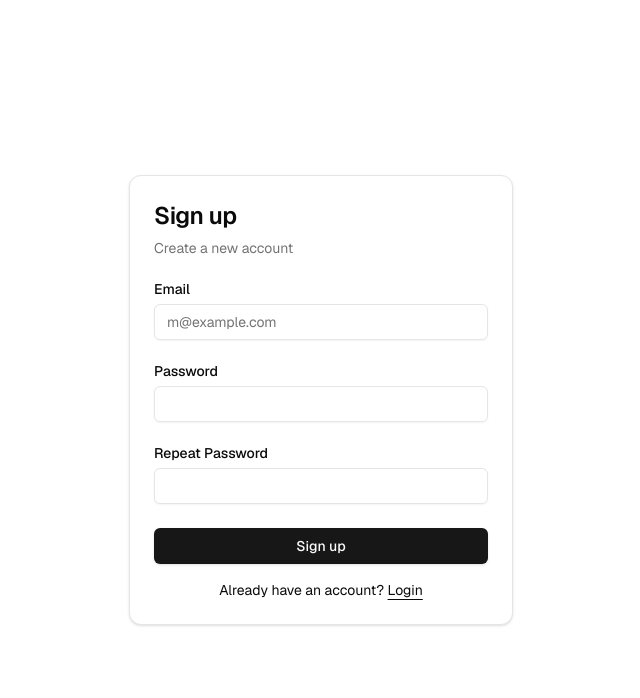
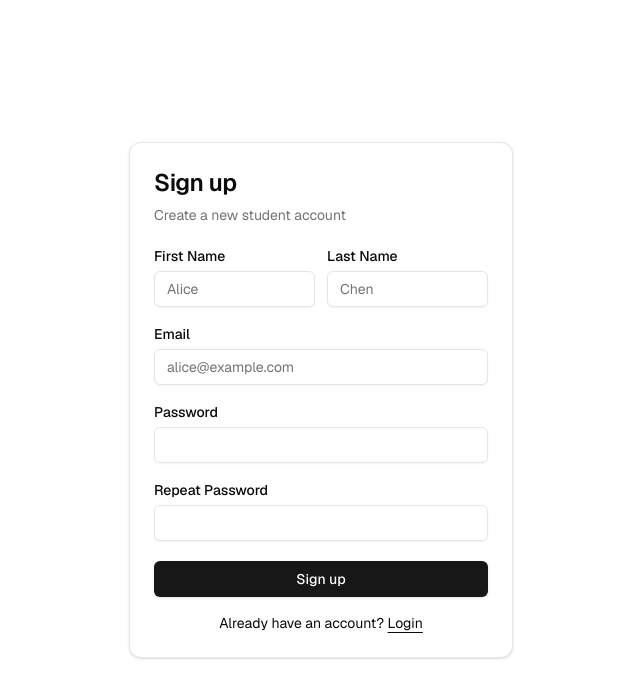
Before and after one commit to junyao-d/contour-mini-lms, a Next.js app: page /auth/sign-up in a window 1280 px wide. Shown: the top 698 px of the page, without its empty margins (319-959 px from the left). Built offline with nearby package versions, Linux system fonts and the light colour scheme; no server answers.

Commit message:
feat: add firstname and lastname input in signup form

```diff
--- a/components/login-form.tsx
+++ b/components/login-form.tsx
@@ -38,8 +38,8 @@ export function LoginForm({
         password,
       });
       if (error) throw error;
-      // Update this route to redirect to an authenticated route. The user already has an active session.
-      router.push("/protected");
+      router.push("/dashboard");
+      router.refresh();
     } catch (error: unknown) {
       setError(error instanceof Error ? error.message : "An error occurred");
     } finally {
--- a/components/logout-button.tsx
+++ b/components/logout-button.tsx
@@ -3,15 +3,27 @@
 import { createClient } from "@/lib/supabase/client";
 import { Button } from "@/components/ui/button";
 import { useRouter } from "next/navigation";
+import { useState } from "react";
 
 export function LogoutButton() {
   const router = useRouter();
+  const [isLoading, setIsLoading] = useState(false);
 
   const logout = async () => {
-    const supabase = createClient();
-    await supabase.auth.signOut();
-    router.push("/auth/login");
+    setIsLoading(true);
+    try {
+      const supabase = createClient();
+      await supabase.auth.signOut();
+      router.push("/auth/login");
+      router.refresh();
+    } finally {
+      setIsLoading(false);
+    }
   };
 
-  return <Button onClick={logout}>Logout</Button>;
+  return (
+    <Button variant="outline" size="sm" onClick={logout} disabled={isLoading}>
+      {isLoading ? "Logging out..." : "Logout"}
+    </Button>
+  );
 }
--- a/components/sign-up-form.tsx
+++ b/components/sign-up-form.tsx
@@ -20,6 +20,8 @@ export function SignUpForm({
   className,
   ...props
 }: React.ComponentPropsWithoutRef<"div">) {
+  const [firstName, setFirstName] = useState("");
+  const [lastName, setLastName] = useState("");
   const [email, setEmail] = useState("");
   const [password, setPassword] = useState("");
   const [repeatPassword, setRepeatPassword] = useState("");
@@ -33,22 +35,38 @@ export function SignUpForm({
     setIsLoading(true);
     setError(null);
 
+    if (!firstName.trim() || !lastName.trim()) {
+      setError("First name and last name are required.");
+      setIsLoading(false);
+      return;
+    }
+
     if (password !== repeatPassword) {
-      setError("Passwords do not match");
+      setError("Passwords do not match.");
       setIsLoading(false);
       return;
     }
 
     try {
-      const { error } = await supabase.auth.signUp({
+      const { data, error } = await supabase.auth.signUp({
         email,
         password,
         options: {
-          emailRedirectTo: `${window.location.origin}/protected`,
+          emailRedirectTo: `${window.location.origin}/auth/confirm?next=/dashboard`,
+          data: {
+            first_name: firstName.trim(),
+            last_name: lastName.trim(),
+          },
         },
       });
       if (error) throw error;
-      router.push("/auth/sign-up-success");
+
+      if (data.session) {
+        router.push("/dashboard");
+        router.refresh();
+      } else {
+        router.push("/auth/sign-up-success");
+      }
     } catch (error: unknown) {
       setError(error instanceof Error ? error.message : "An error occurred");
     } finally {
@@ -61,49 +79,73 @@ export function SignUpForm({
       <Card>
         <CardHeader>
           <CardTitle className="text-2xl">Sign up</CardTitle>
-          <CardDescription>Create a new account</CardDescription>
+          <CardDescription>Create a new student account</CardDescription>
         </CardHeader>
         <CardContent>
           <form onSubmit={handleSignUp}>
-            <div className="flex flex-col gap-6">
+            <div className="flex flex-col gap-5">
+              <div className="grid grid-cols-2 gap-3">
+                <div className="grid gap-2">
+                  <Label htmlFor="first-name">First Name</Label>
+                  <Input
+                    id="first-name"
+                    type="text"
+                    placeholder="Alice"
+                    required
+                    maxLength={100}
+                    value={firstName}
+                    onChange={(e) => setFirstName(e.target.value)}
+                  />
+                </div>
+                <div className="grid gap-2">
+                  <Label htmlFor="last-name">Last Name</Label>
+                  <Input
+                    id="last-name"
+                    type="text"
+                    placeholder="Chen"
+                    required
+                    maxLength={100}
+                    value={lastName}
+                    onChange={(e) => setLastName(e.target.value)}
+                  />
+                </div>
+              </div>
               <div className="grid gap-2">
                 <Label htmlFor="email">Email</Label>
                 <Input
                   id="email"
                   type="email"
-                  placeholder="m@example.com"
+                  placeholder="alice@example.com"
                   required
                   value={email}
                   onChange={(e) => setEmail(e.target.value)}
                 />
               </div>
               <div className="grid gap-2">
-                <div className="flex items-center">
-                  <Label htmlFor="password">Password</Label>
-                </div>
+                <Label htmlFor="password">Password</Label>
                 <Input
                   id="password"
                   type="password"
                   required
+                  minLength={6}
                   value={password}
                   onChange={(e) => setPassword(e.target.value)}
                 />
               </div>
               <div className="grid gap-2">
-                <div className="flex items-center">
-                  <Label htmlFor="repeat-password">Repeat Password</Label>
-                </div>
+                <Label htmlFor="repeat-password">Repeat Password</Label>
                 <Input
                   id="repeat-password"
                   type="password"
                   required
+                  minLength={6}
                   value={repeatPassword}
                   onChange={(e) => setRepeatPassword(e.target.value)}
                 />
               </div>
-              {error && <p className="text-sm text-red-500">{error}</p>}
+              {error && <p className="text-sm text-destructive">{error}</p>}
               <Button type="submit" className="w-full" disabled={isLoading}>
-                {isLoading ? "Creating an account..." : "Sign up"}
+                {isLoading ? "Creating account..." : "Sign up"}
               </Button>
             </div>
             <div className="mt-4 text-center text-sm">
```
